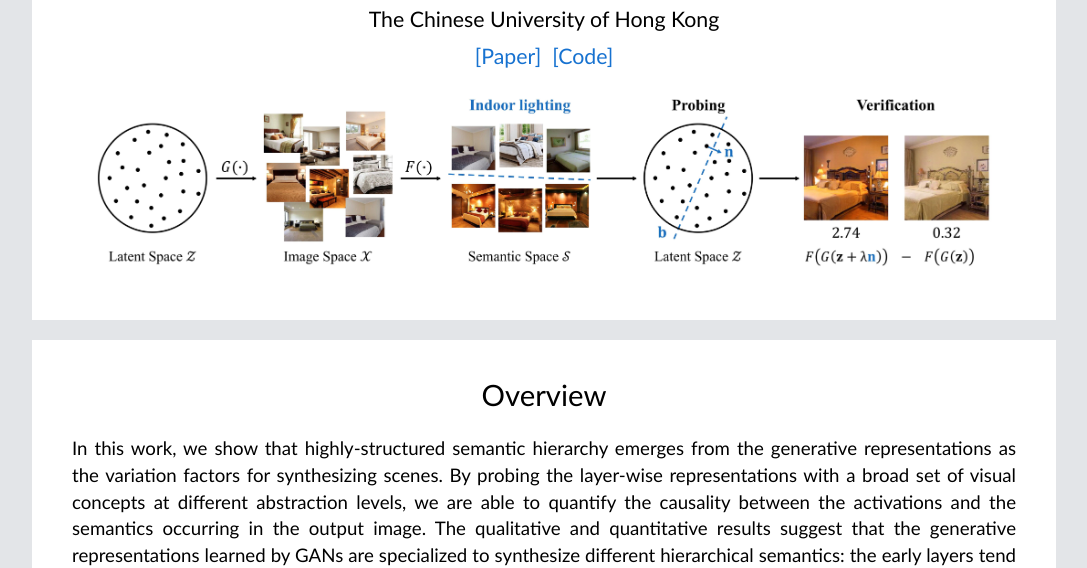
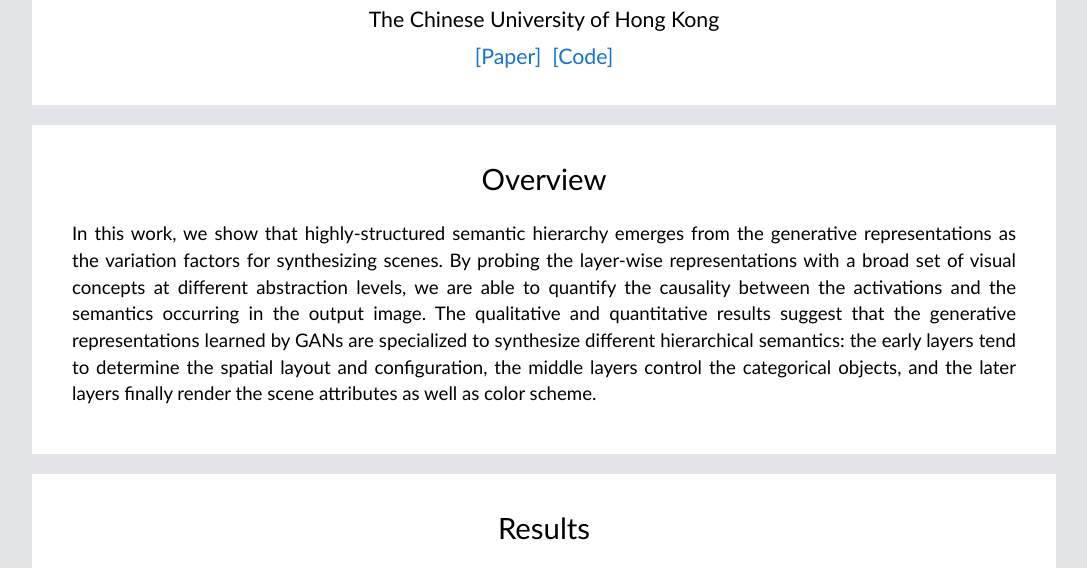
Before and after one commit to genforce/higan, a plain HTML site: page docs/index.html in a window 1280 px wide. Shown: the part 233-801 px from the top of the page, without its empty margins (96-1183 px from the left). Drawn offline with Linux system fonts and the light colour scheme.

Commit message:
better not show framework as teaser

```diff
--- a/docs/index.html
+++ b/docs/index.html
@@ -41,9 +41,6 @@
   <div class="link">
     <a href="https://arxiv.org/pdf/1911.09267.pdf" target="_blank">[Paper]</a>&nbsp;
     <a href="https://github.com/genforce/higan" target="_blank">[Code]</a>
-  </div>
-  <div class="teaser">
-    <img src="./assets/framework.jpg">
   </div>
 </div>
 <!-- === Home Section Ends === -->
```
